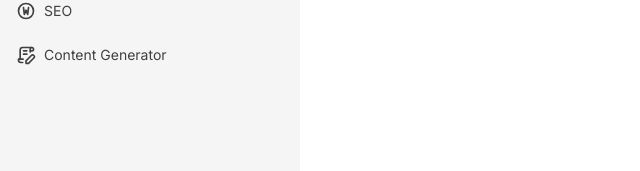
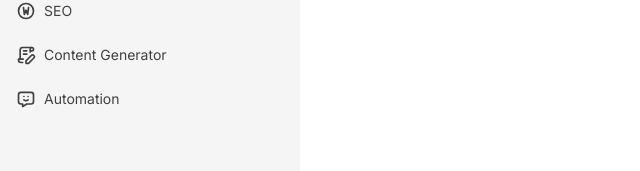
Before and after one commit to TalonExe/adease, a Next.js app: page /profile in a window 1280 px wide. Shown: the part 191-362 px from the top of the page, without its empty margins (0-640 px from the left). Built offline with nearby package versions, Linux system fonts and the light colour scheme.

Commit message:
bla bla bla

```diff
--- a/src/components/SideNav/index.tsx
+++ b/src/components/SideNav/index.tsx
@@ -7,6 +7,7 @@ import {
   IconCircleLetterW,
   IconContract,
   IconSettings,
+  IconMessageChatbot
 } from "@tabler/icons-react";
 import Link from "next/link";
 import { motion } from "framer-motion";
@@ -41,6 +42,15 @@ const SideNav = () => {
         <IconContract className="text-neutral-700 dark:text-neutral-200 h-5 w-5 flex-shrink-0" />
       ),
     },
+    {
+      label: "Automation",
+      href: "#",
+      icon: (
+        <IconMessageChatbot className="text-neutral-700 dark:text-neutral-200 h-5 w-5 flex-shrink-0" />
+      ),
+    },
+
+
   ];
 
   const [open, setOpen] = useState(false);
```
